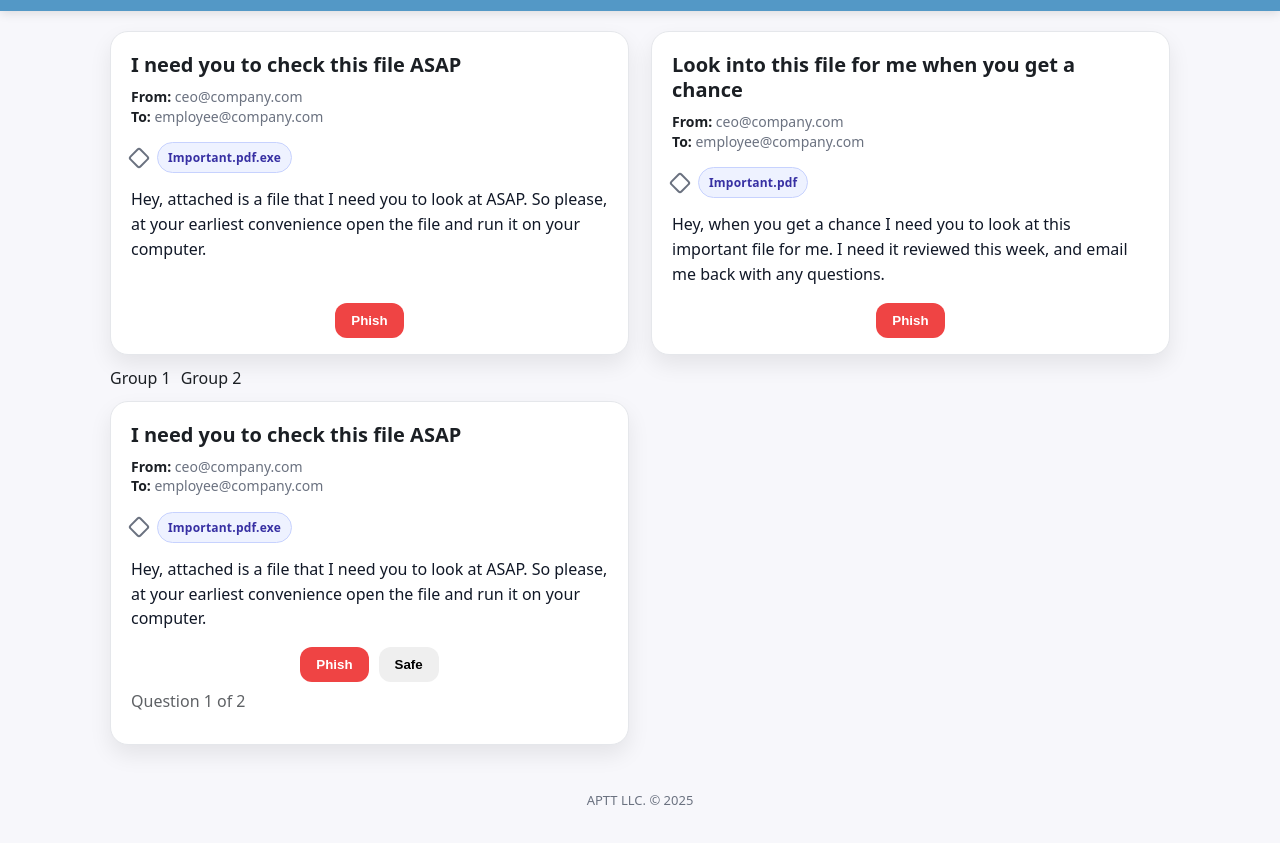
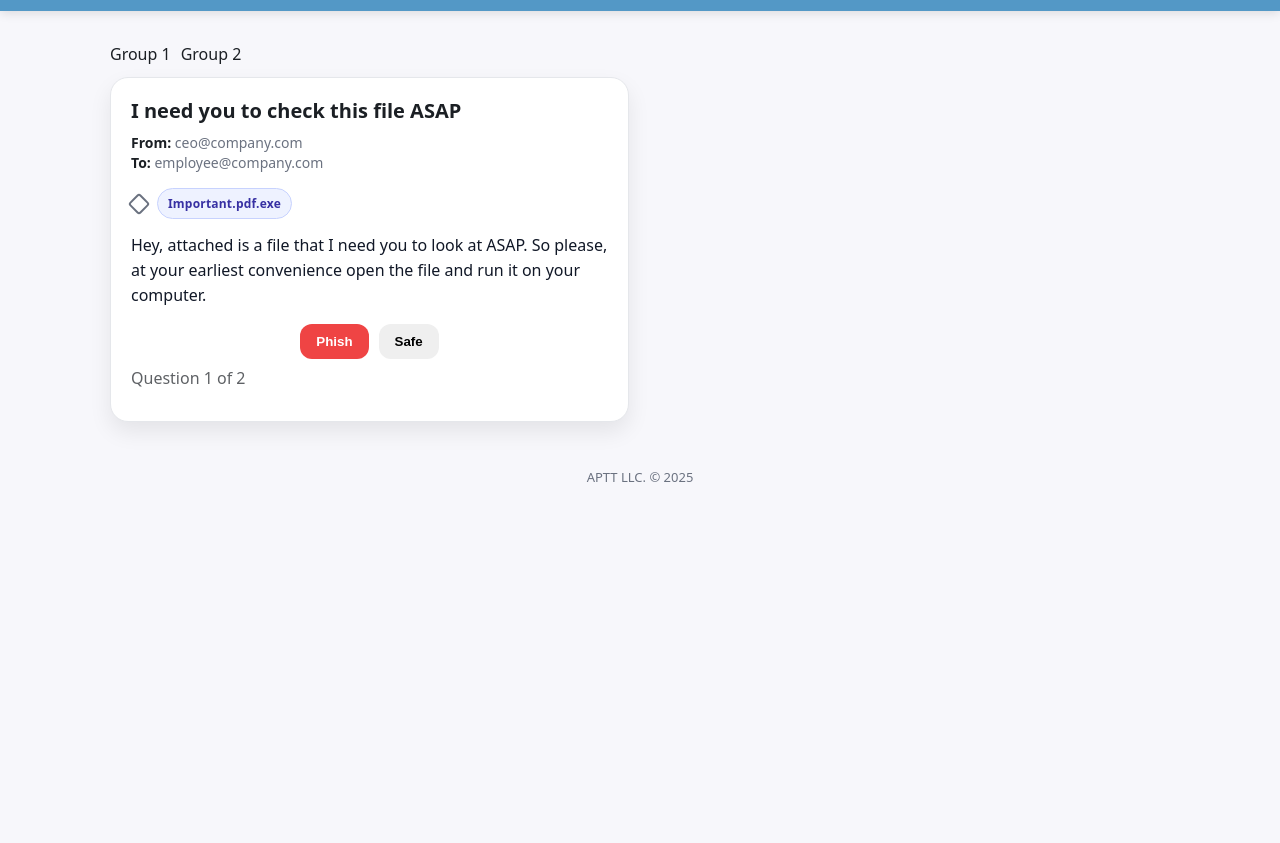
Before and after one commit to APT101/apt101.github.io, a plain HTML site: page index.html in a window 1280 px wide. Shown: the part 55-898 px from the top of the page. After the commit the page ends 800 px from the top, so only its background shows below. Drawn offline with Linux system fonts and the light colour scheme.

Commit message:
index.html

```diff
--- a/index.html
+++ b/index.html
@@ -34,56 +34,15 @@
 
   <main class="container" id="main">
 
-    <section class="grid">
-      <!-- CARD 1 (PHISH) -->
-      <article class="card" data-correct="phish">
-        <h3>I need you to check this file ASAP</h3>
-        <div class="email-meta">
-          <div><strong>From:</strong> ceo@company.com</div>
-          <div><strong>To:</strong> employee@company.com</div>
-        </div>
-        <div class="attach">
-          <span class="paperclip"></span>
-          <span class="pill warn">Important.pdf.exe</span>
-        </div>
-        <p class="desc">
-          Hey, attached is a file that I need you to look at ASAP. So please, at your earliest
-          convenience open the file and run it on your computer.
-        </p>
-        <div class="btn-row">
-          <button class="btn phish" data-guess="phish">Phish</button>
-        </div>
-      </article>
-
-      <!-- CARD 2 (SAFE FOR DEMO) -->
-      <article class="card" data-correct="safe">
-        <h3>Look into this file for me when you get a chance</h3>
-        <div class="email-meta">
-          <div><strong>From:</strong> ceo@company.com</div>
-          <div><strong>To:</strong> employee@company.com</div>
-        </div>
-        <div class="attach">
-          <span class="paperclip"></span>
-          <span class="pill">Important.pdf</span>
-        </div>
-        <p class="desc">
-          Hey, when you get a chance I need you to look at this important file for me. I need it
-          reviewed this week, and email me back with any questions.
-        </p>
-        <div class="btn-row">
-          <button class="btn phish" data-guess="phish">Phish</button>
-        </div>
-      </article>
-    </section>
-
-   <! ........................>
+    <!-- DYNAMIC AREA: removed static demo cards so page shows only the dynamic pair below -->
+    <!-- ........................ -->
     <div id="group-tabs" style="display:flex;gap:10px;margin:12px 0;">
       <a href="#email_group_1" class="js-group" data-group="email_group_1">Group 1</a>
       <a href="#email_group_2" class="js-group" data-group="email_group_2">Group 2</a>
     </div>
 
     <section class="grid" id="content" aria-live="polite"></section>
-    <!........................>
+    <!-- ........................ -->
 
   </main>
 
```
